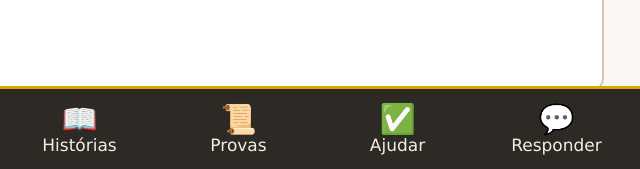
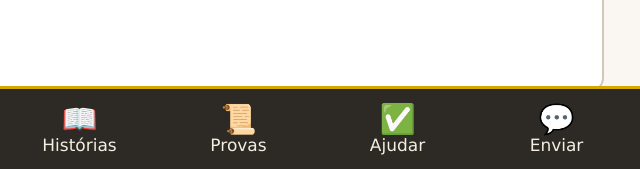
Before and after one commit to alefrayaneng-art/arvore-wlnvr2m, a plain HTML site: page teste.html in a window 1280 px wide. Shown: the part 629-798 px from the top of the page, 640-1280 px from the left. Drawn offline with nearby package versions, Linux system fonts and the light colour scheme.

Commit message:
Teste: botão Responder vira Enviar para caber

```diff
--- a/teste.html
+++ b/teste.html
@@ -276,7 +276,7 @@ body{padding-bottom:6rem}
   <button data-ir="historias"><span>📖</span>Histórias</button>
   <button data-ir="documentos"><span>📜</span>Provas</button>
   <button data-ir="tarefas"><span>✅</span>Ajudar</button>
-  <button data-ir="responder"><span>💬</span>Responder<b id="badge" class="badge" hidden>0</b></button>
+  <button data-ir="responder"><span>💬</span>Enviar<b id="badge" class="badge" hidden>0</b></button>
 </nav>
 
 <!-- Janela da pessoa -->
```
